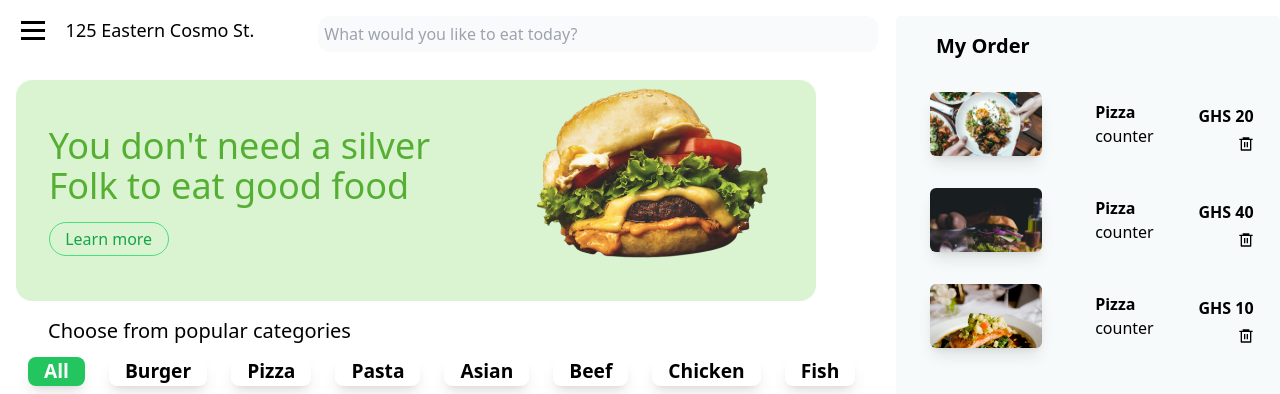
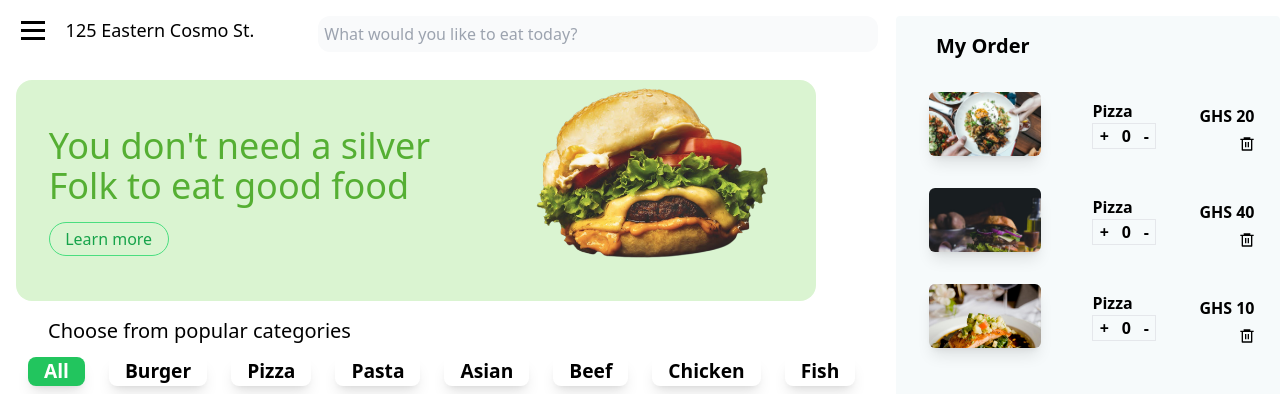
Before and after one commit to codewithdarkwa/react-food, a React (Create React App) app: page / in a window 1280 px wide. Shown: the top 394 px of the page. Built offline with nearby package versions, Linux system fonts and the light colour scheme.

Commit message:
added counter

```diff
--- a/src/components/Ordertab.js
+++ b/src/components/Ordertab.js
@@ -14,24 +14,7 @@ const Ordertab = () => {
     <>
       <h2 className="m-4 ml-10 text-xl font-bold"> My Order</h2>
       {orderedFood.map((food) => (
-        <div key={food.id} className="flex justify-around items-center ">
-          <img
-            className="w-28 h-16 rounded-md object-cover m-4 shadow-lg"
-            src={food.image}
-            alt="foodimage"
-          />
-          <div className="flex flex-col">
-            <span className="text-md font-semibold">{food.name}</span>
-            <span>counter</span>
-          </div>
-          <div className="flex flex-col">
-            <span className="text-md font-semibold m-2">GHS {food.price}</span>
-            <RiDeleteBin6Line
-              className="ml-12 cursor-pointer"
-              onClick={() => deleteOrder(food.id)}
-            />
-          </div>
-        </div>
+        <OrderedFoodComponent food={food} deleteOrder={deleteOrder} />
       ))}
       <div className="flex justify-center items-center m-2 mt-8 bg-[#d8f3d0] rounded-md">
         <span className="m-2 font-semibold text-[#90bf7e]">
@@ -67,3 +50,36 @@ const Ordertab = () => {
 };
 
 export default Ordertab;
+
+function OrderedFoodComponent({ food, deleteOrder }) {
+  const [counter, setCounter] = useState(0);
+
+  return (
+    <div key={food.id} className="flex justify-around items-center ">
+      <img
+        className="w-28 h-16 rounded-md object-cover m-4 shadow-lg"
+        src={food.image}
+        alt="foodimage"
+      />
+      <div className="flex flex-col">
+        <span className="text-md font-semibold">{food.name}</span>
+        <div className="flex items-center justify-around border w-16">
+          <button onClick={() => setCounter(counter + 1)} className="font-bold">
+            +
+          </button>
+          <span className="font-semibold">{counter}</span>
+          <button onClick={() => setCounter(counter - 1)} className="font-bold">
+            -
+          </button>
+        </div>
+      </div>
+      <div className="flex flex-col">
+        <span className="text-md font-semibold m-2">GHS {food.price}</span>
+        <RiDeleteBin6Line
+          className="ml-12 cursor-pointer"
+          onClick={() => deleteOrder(food.id)}
+        />
+      </div>
+    </div>
+  );
+}
```
